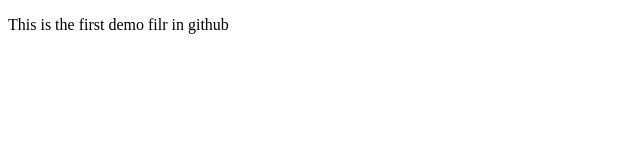
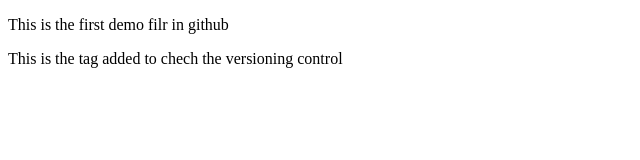
Before and after one commit to 25062000/demo_github, a plain HTML site: page index.html in a window 1280 px wide. Shown: the whole page, without its empty margins (0-640 px from the left). Drawn offline with Linux system fonts and the light colour scheme.

Commit message:
second commit

```diff
--- a/index.html
+++ b/index.html
@@ -8,5 +8,6 @@
 </head>
 <body>
     <p>This is the first demo filr in github</p>
+    <p>This is the tag added to chech the versioning control</p>
 </body>
 </html>
```
